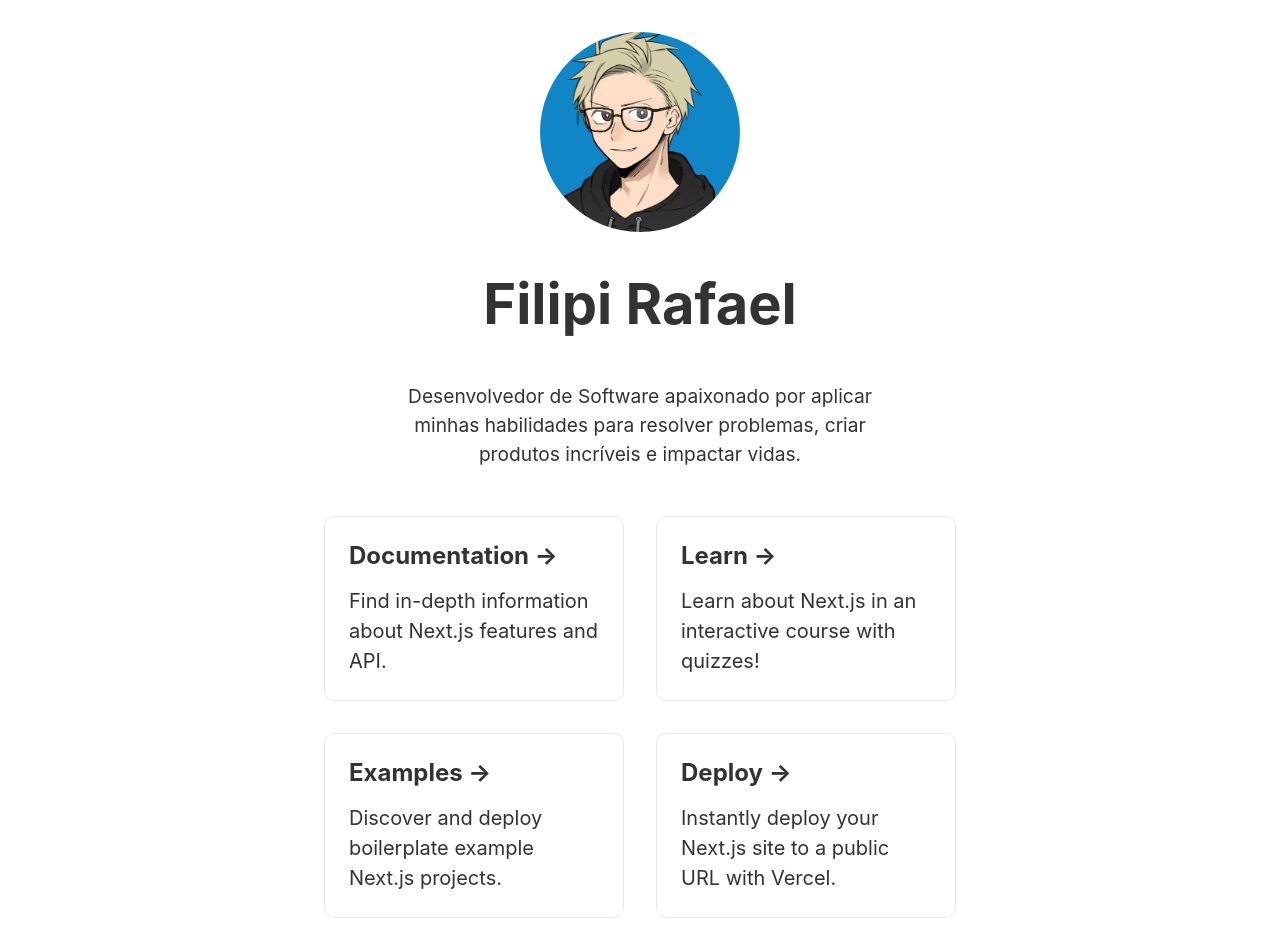
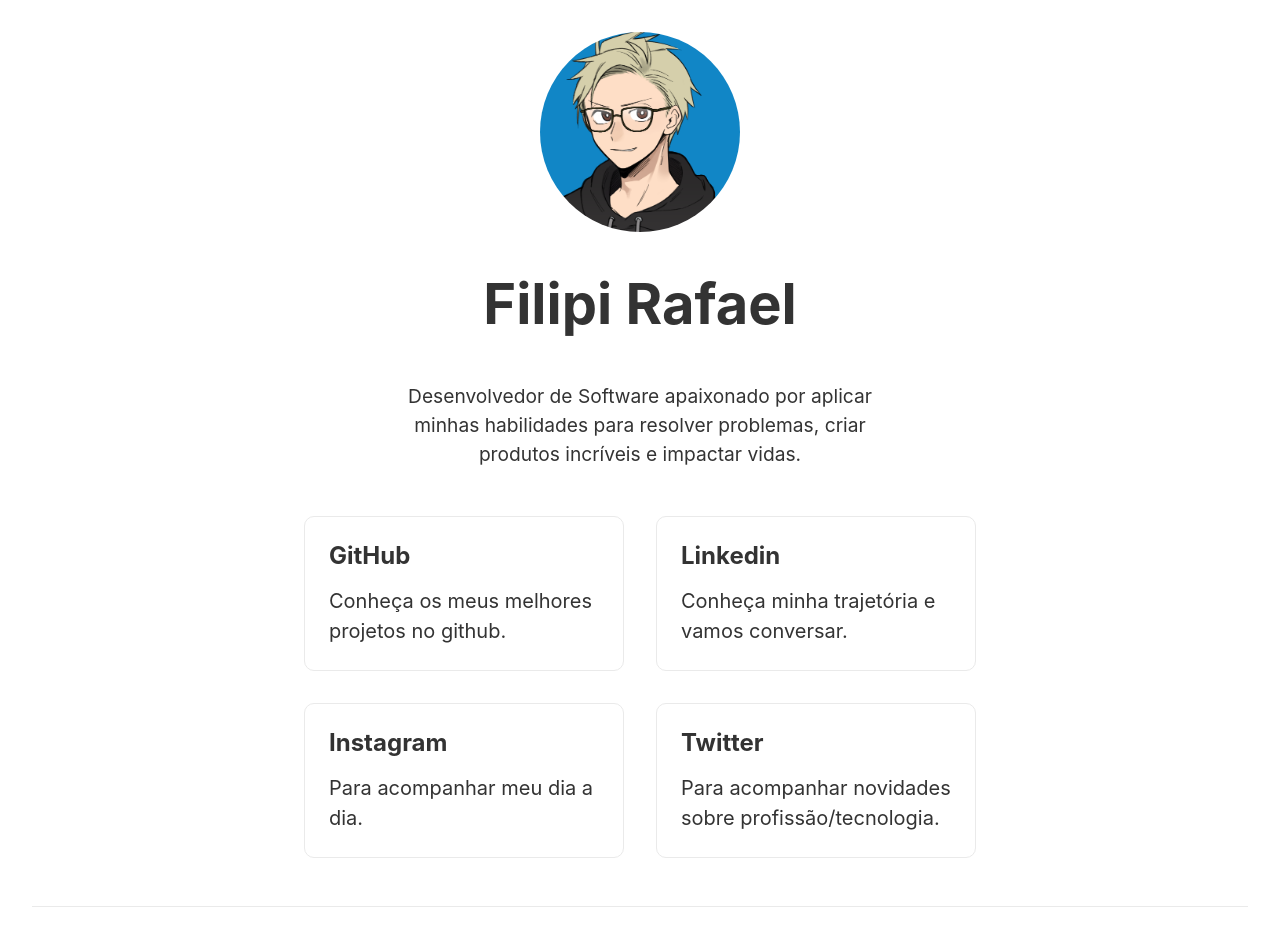
Before and after one commit to FilipiRafael/website-pessoal-next, a Next.js app: page / in a window 1280 px wide. Shown: the top 940 px of the page. Built offline with nearby package versions, Linux system fonts and the light colour scheme.

Commit message:
primeira versão finalizada

```diff
--- a/pages/index.js
+++ b/pages/index.js
@@ -24,31 +24,31 @@ export default function Home() {
         </p>
 
         <div className={styles.grid}>
-          <a href="https://nextjs.org/docs" className={styles.card}>
-            <h2>Documentation &rarr;</h2>
-            <p>Find in-depth information about Next.js features and API.</p>
+          <a href="https://github.com/FilipiRafael" className={styles.card}>
+            <h2>GitHub</h2>
+            <p>Conheça os meus melhores projetos no github.</p>
           </a>
 
-          <a href="https://nextjs.org/learn" className={styles.card}>
-            <h2>Learn &rarr;</h2>
-            <p>Learn about Next.js in an interactive course with quizzes!</p>
+          <a href="https://www.linkedin.com/in/filipi-rafael-developer/" className={styles.card}>
+            <h2>Linkedin</h2>
+            <p>Conheça minha trajetória e vamos conversar.</p>
           </a>
 
           <a
-            href="https://github.com/vercel/next.js/tree/canary/examples"
+            href="https://www.instagram.com/filipi.rafael.7/"
             className={styles.card}
           >
-            <h2>Examples &rarr;</h2>
-            <p>Discover and deploy boilerplate example Next.js projects.</p>
+            <h2>Instagram</h2>
+            <p>Para acompanhar meu dia a dia.</p>
           </a>
 
           <a
-            href="https://vercel.com/new?utm_source=create-next-app&utm_medium=default-template&utm_campaign=create-next-app"
+            href="https://twitter.com/FilipiRafael3"
             className={styles.card}
           >
-            <h2>Deploy &rarr;</h2>
+            <h2>Twitter</h2>
             <p>
-              Instantly deploy your Next.js site to a public URL with Vercel.
+              Para acompanhar novidades sobre profissão/tecnologia.
             </p>
           </a>
         </div>
@@ -60,3 +60,11 @@ export default function Home() {
     </div>
   );
 }
+
+// Web site precisa ser atualizado para SSG
+
+// export async function getStaticProps(context) {
+//   return {
+//     props: {}
+//   }
+// }
--- a/styles/Home.module.css
+++ b/styles/Home.module.css
@@ -88,14 +88,14 @@
   border: 1px solid #eaeaea;
   border-radius: 10px;
   transition: color 0.15s ease, border-color 0.15s ease;
-  max-width: 300px;
+  max-width: 320px;
 }
 
 .card:hover,
 .card:focus,
 .card:active {
-  color: #0070f3;
-  border-color: #0070f3;
+  color: #1185C7;
+  border-color: #1185C7;
 }
 
 .card h2 {
@@ -119,6 +119,12 @@
     width: 100%;
     flex-direction: column;
   }
+
+  .description {
+    width: 100%;
+    text-align: center;
+    font-size: 1.1rem;
+  }
 }
 
 .avatar {
```
